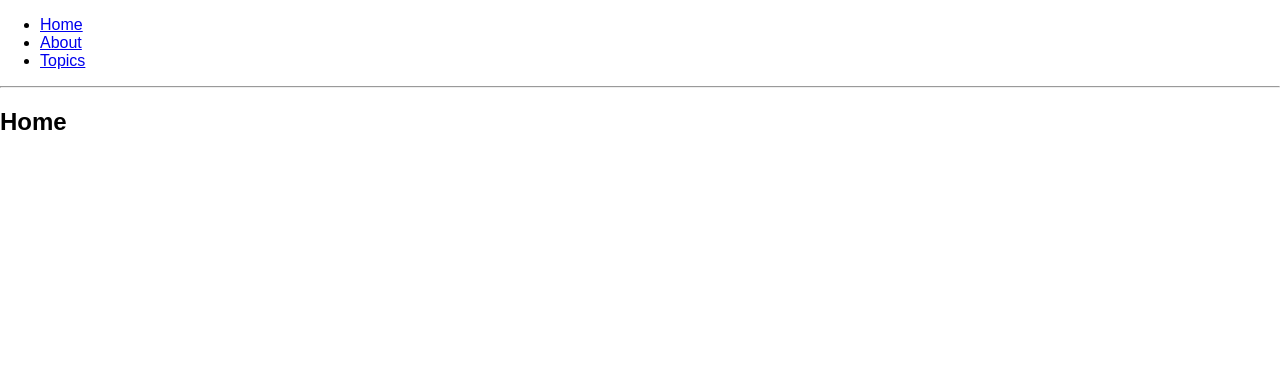
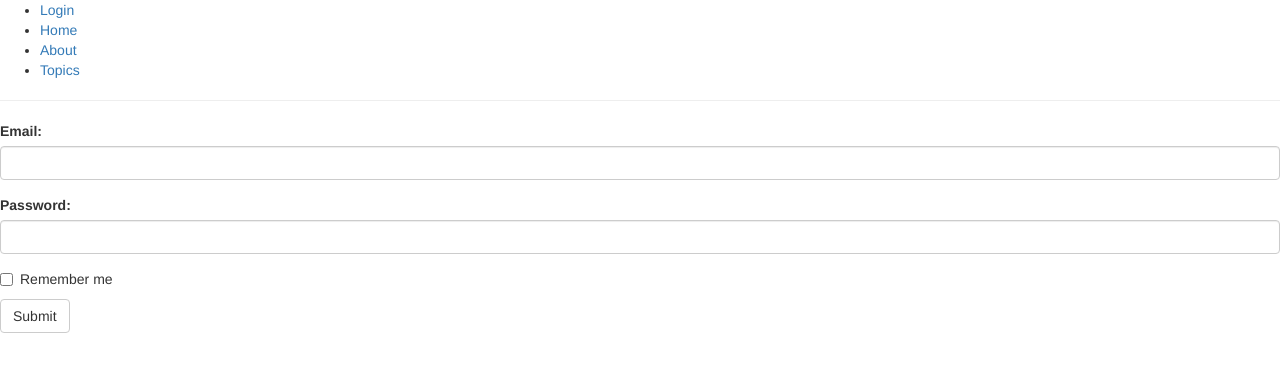
Before and after one commit to mantuonweb/react_with_routing, a React (Create React App) app in the folder React_Client/clientapp/: page / in a window 1280 px wide. Shown: the top 372 px of the page. Built offline with nearby package versions, Linux system fonts and the light colour scheme.

Commit message:
added wrapper

```diff
--- a/React_Client/clientapp/package.json
+++ b/React_Client/clientapp/package.json
@@ -3,6 +3,8 @@
   "version": "0.1.0",
   "private": true,
   "dependencies": {
+    "bootstrap": "^3.3.7",
+    "jquery": "^3.2.1",
     "node-jsx": "^0.13.3",
     "react": "^16.0.0",
     "react-dom": "^16.0.0",
--- a/React_Client/clientapp/src/App.js
+++ b/React_Client/clientapp/src/App.js
@@ -5,6 +5,9 @@ import { Component } from 'react';
 //
 // import logo from './logo.svg';
 import AppRender from './jsx/app.jsx'
+// import 'jquery/dist/jquery.js';
+// import 'bootstrap/dist/js/bootstrap.js';
+import 'bootstrap/dist/css/bootstrap.css';
 import './App.css';
 
 class App extends Component {
--- /dev/null
+++ b/React_Client/clientapp/src/common/components/Controls.js
@@ -0,0 +1,81 @@
+import React,{ Component } from 'react';
+export class Input extends Component {
+
+    constructor(props) {
+        super(props);
+        this.state = {
+            name: props.name,
+            content:props.content
+        };
+        this.changeHandler=props.onChange;
+        //console.log(this.state);
+    }
+    componentWillReceiveProps(newprops) {
+        this.setState({
+            name: newprops.name,
+            content:newprops.content
+        });
+        this.changeHandler = newprops.onChange;
+    }
+    render(){
+        return (<input type="text" className={this.props.className} id={this.state.name} ref="this.state.content" onChange={this.onValueChange.bind(this)}></input>);
+    }
+
+    //custom method
+    onValueChange(e){
+        this.setState({
+            content: e.target.value
+        });
+        this.changeHandler(e.target.value);
+        //console.log(e && e.target && e.target.value);
+    }
+
+    isValid(){
+
+    }
+}
+export class Password extends Component {
+    constructor(props) {
+        super(props);
+        this.state = {
+            name: props.name,
+            content: props.content
+        };
+        this.changeHandler = props.onChange;
+        //console.log(this.state);
+    }
+    componentWillReceiveProps(newprops) {
+        this.setState({
+            name: newprops.name,
+            content: newprops.content
+        });
+        this.changeHandler = newprops.onChange;
+    }
+    render() {
+        return (<input className={this.props.className} type="password" id={this.state.name} ref="this.state.content" onChange={this.onValueChange.bind(this)}></input>);
+    }
+
+    //custom method
+    onValueChange(e) {
+        this.setState({
+            content: e.target.value
+        });
+        this.changeHandler(e.target.value);
+        //console.log(e && e.target && e.target.value);
+    }
+
+    isValid() {
+        return this.state.content;
+    }
+}
+
+
+export class Form extends Component {
+    render() {
+        return (
+            <form className="form-horiziontal">
+                {this.props.children}
+            </form>
+        );
+    }
+}
--- /dev/null
+++ b/React_Client/clientapp/src/components/login/Login.Component.js
@@ -0,0 +1,18 @@
+import { Component } from 'react';
+import LoginRender from './../../jsx/login/Login.Render.jsx';
+
+class LoginComponent extends Component {
+   username="";
+   constructor(){
+     super();
+     this.render=LoginRender.bind(this);
+   }
+
+   onPasswordHandle(password){
+     console.log(password);
+   }
+   onUserNameHandle(username) {
+     console.log(username);
+   }
+}
+export default LoginComponent;
--- a/React_Client/clientapp/src/index.js
+++ b/React_Client/clientapp/src/index.js
@@ -1,8 +1,11 @@
 import React from 'react';
 import ReactDOM from 'react-dom';
+//import $ from 'jquery';
 import './index.css';
 import App from './App';
 import registerServiceWorker from './registerServiceWorker';
-
+//console.log($);
+global.jQuery = require('jquery');
+require("bootstrap");
 ReactDOM.render(<App />, document.getElementById('root'));
 registerServiceWorker();
--- a/React_Client/clientapp/src/jsx/app.jsx
+++ b/React_Client/clientapp/src/jsx/app.jsx
@@ -8,21 +8,24 @@ import {
 import Topics from './../components/Topics.js';
 import About from './../components/About.js';
 import Home from './../components/Home.js';
+import LoginComponent from './../components/login/Login.Component.js';
 
 function AppRender(){
 	 return (
        <Router>
         <div>
           <ul>
-            <li><Link to="/">Home</Link></li>
+            <li><Link to="/">Login</Link></li>
+             <li><Link to="/home">Home</Link></li>
             <li><Link to="/about">About</Link></li>
             <li><Link to="/topics">Topics</Link></li>
           </ul>
 
           <hr/>
 
-          <Route exact path="/" component={Home}/>
+          <Route exact path="/" component={LoginComponent}/>
           <Route path="/about" component={About}/>
+          <Route path="/home" component={Home}/>
           <Route path="/topics" component={Topics}/>
         </div>
       </Router>
--- /dev/null
+++ b/React_Client/clientapp/src/jsx/login/Login.Render.jsx
@@ -0,0 +1,24 @@
+import React from 'react';
+import { Input, Password, Form} from './../../common/components/Controls.js';
+function LoginRender(){
+
+	 return (
+         <Form>
+             <div className="form-group">
+                 <label htmlFor="email">Email:</label>
+                 <Input name="username" className="form-control" required="true" content={this.username} onChange={this.onUserNameHandle.bind(this)}></Input>
+             </div>
+             <div className="form-group">
+                 <label htmlFor="pwd">Password:</label>
+                 <Password name="password" className="form-control" onChange={this.onPasswordHandle.bind(this)}>hello</Password>
+             </div>
+             <div className="checkbox">
+                 <label><input type="checkbox" name="remember" /> Remember me</label>
+             </div>
+             <button type="submit" className="btn btn-default">Submit</button>
+         </Form>
+    );
+}
+
+
+export default LoginRender;
```
